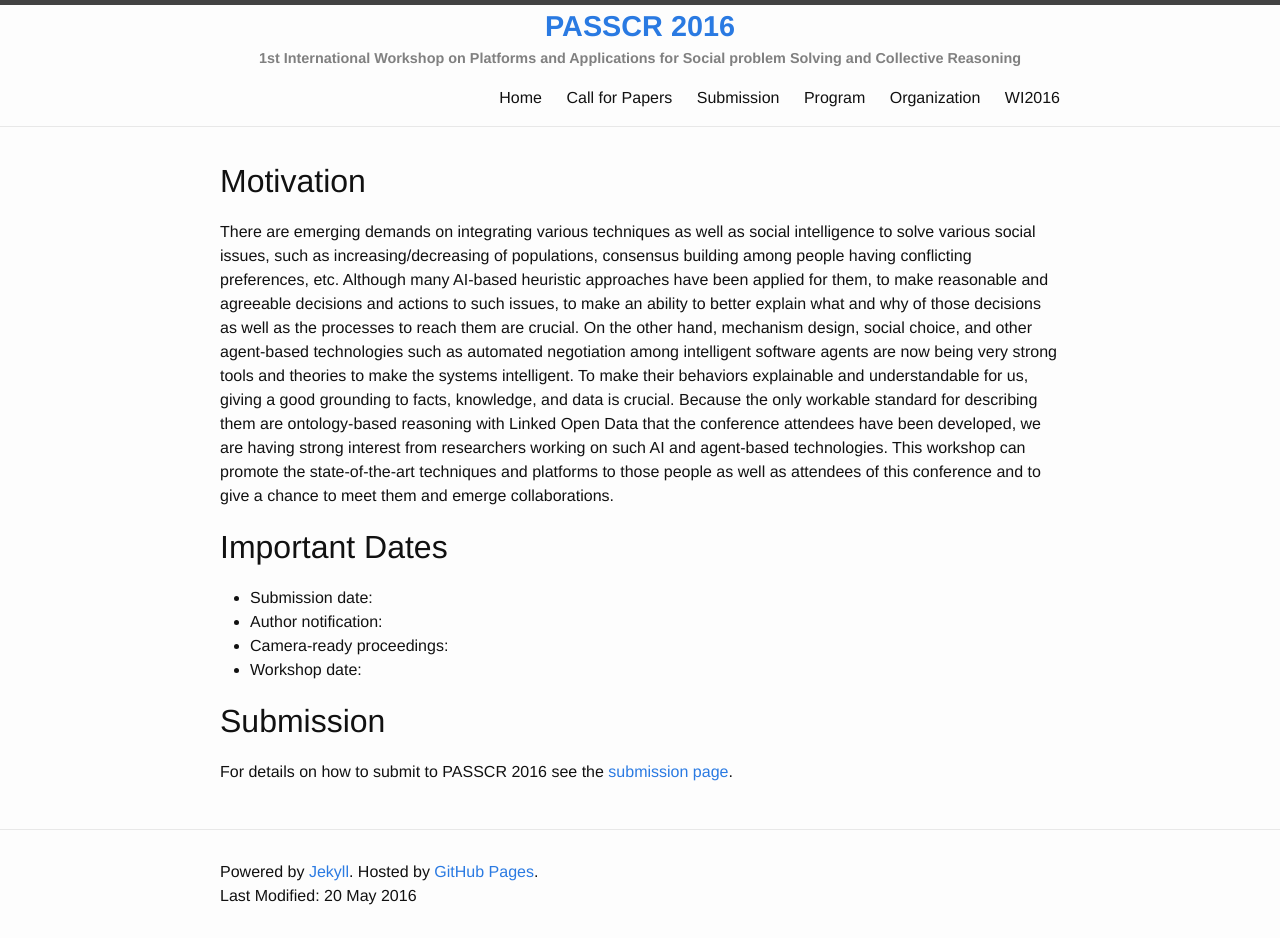
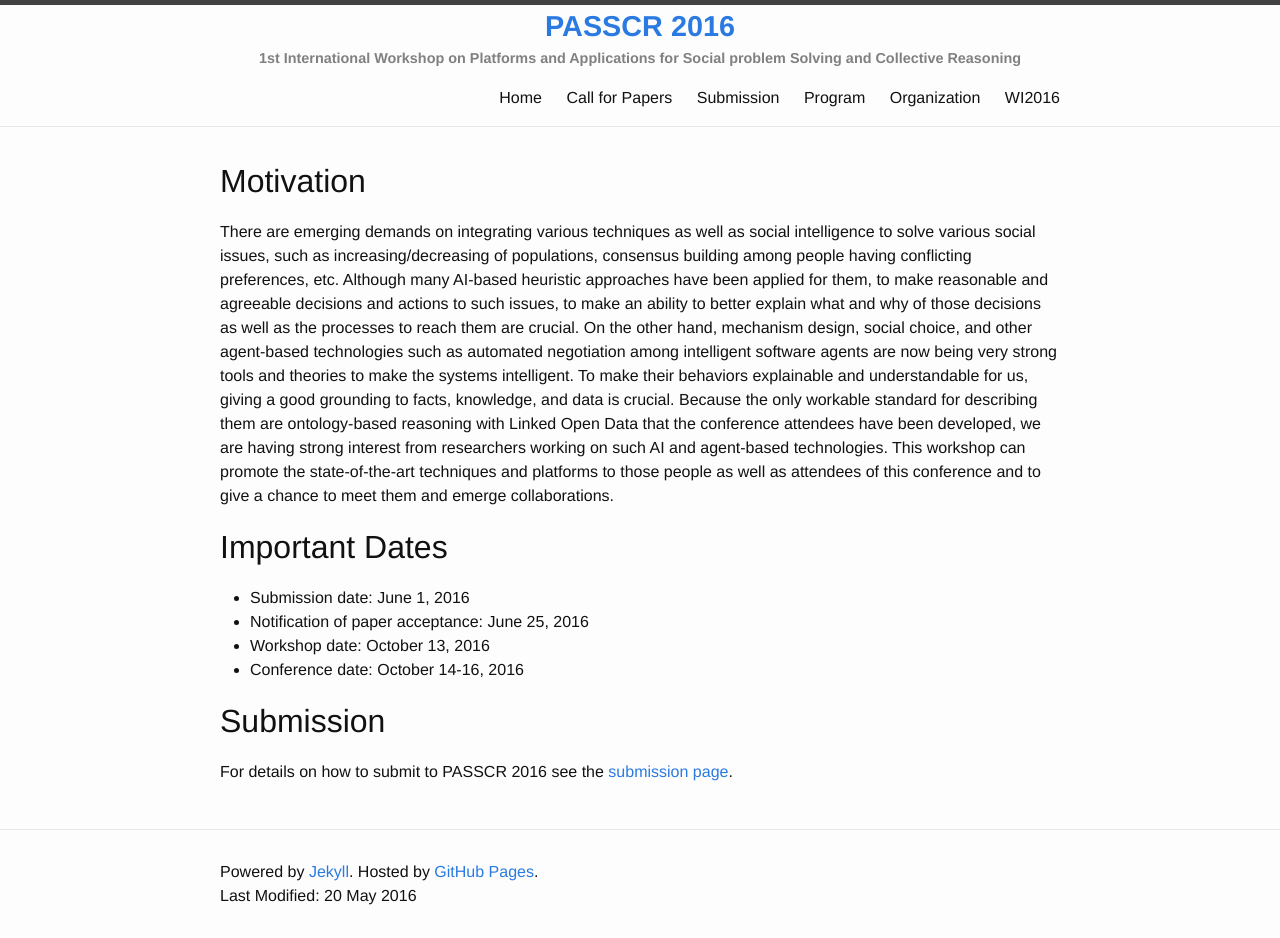
Before and after one commit to passcr/passcr.github.io, a Jekyll site: the page built from index.md, in a window 1280 px wide. Built offline with Jekyll 4.4.1, drawn with Linux system fonts in a browser that asks for light colours.

Commit message:
added important dates and submission

```diff
--- a/index.md
+++ b/index.md
@@ -8,10 +8,10 @@ There are emerging demands on integrating various techniques as well as social i
 
 # Important Dates
 
-* Submission date:
-* Author notification:
-* Camera-ready proceedings:
-* Workshop date:
+* Submission date: June 1, 2016
+* Notification of paper acceptance: June 25, 2016
+* Workshop date: October 13, 2016
+* Conference date: October 14-16, 2016
 
 # Submission
 For details on how to submit to PASSCR 2016 see the [submission page](http://passcr.org/submission/).
```
Also changed, not shown: submission.md (+5 -1 lines).
